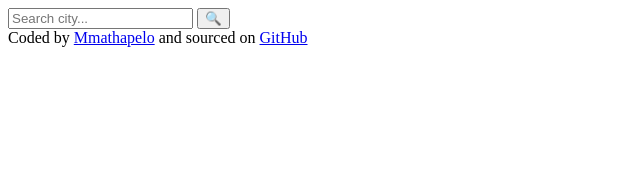
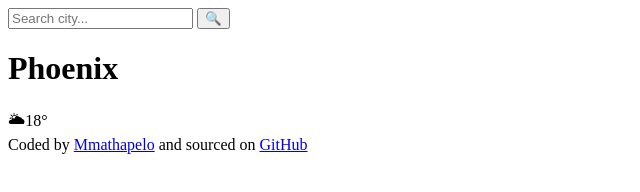
Before and after one commit to ThapiiM/Vanilla-Weather-Search, a plain HTML site: page index.html in a window 1280 px wide. Shown: the whole page, without its empty margins (0-640 px from the left). Drawn offline with Linux system fonts and the light colour scheme; a web font is replaced by a local one.

Commit message:
Added name of city and current temperature

```diff
--- a/index.html
+++ b/index.html
@@ -36,7 +36,13 @@
       </form>
     </header>
 
-    <main></main>
+    <main>
+      <div>
+        <span><h1>Phoenix</h1></span>
+        <span class="emoji">🌥</span
+        ><span class="currentTemperature">18&deg;</span>
+      </div>
+    </main>
 
     <footer>
       Coded by
```
